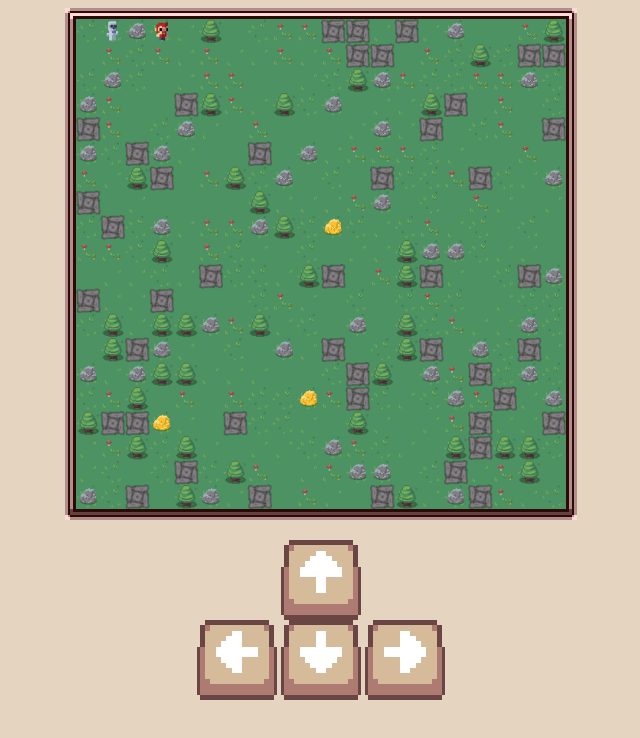
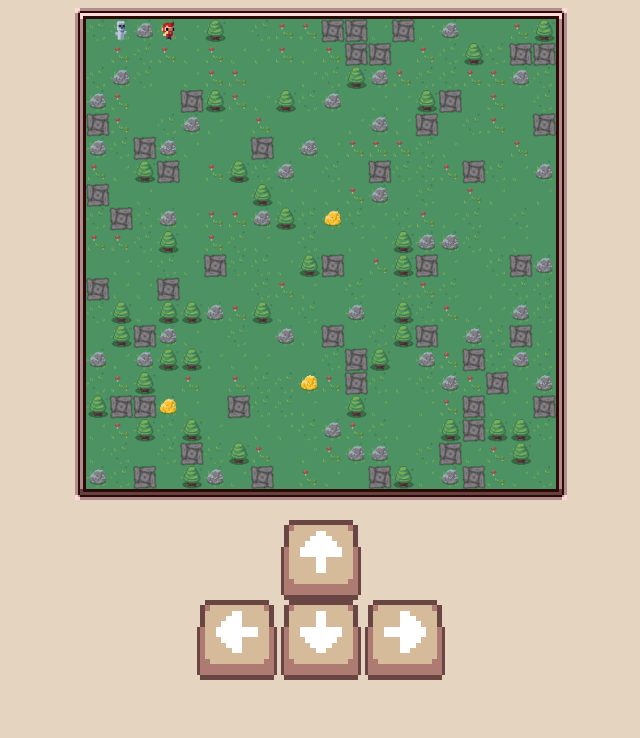
Before and after one commit to RenV123/TreasureIsland, a plain HTML site: page index.html in a window 1280 px wide. Shown: the whole page, without its empty margins (319-959 px from the left). Drawn offline with Linux system fonts and the light colour scheme.

Commit message:
fix scrollbars showing.

```diff
--- a/css/style.css
+++ b/css/style.css
@@ -9,7 +9,7 @@ body {
 }
 
 .canvas-container canvas {
-  width: min(calc(100vh - 310px), 100%);
+  width: min(calc(100vh - 330px), 100%);
   height: auto;
 
   border-style: solid;
```
Also changed, not shown: css/style.min.css.
